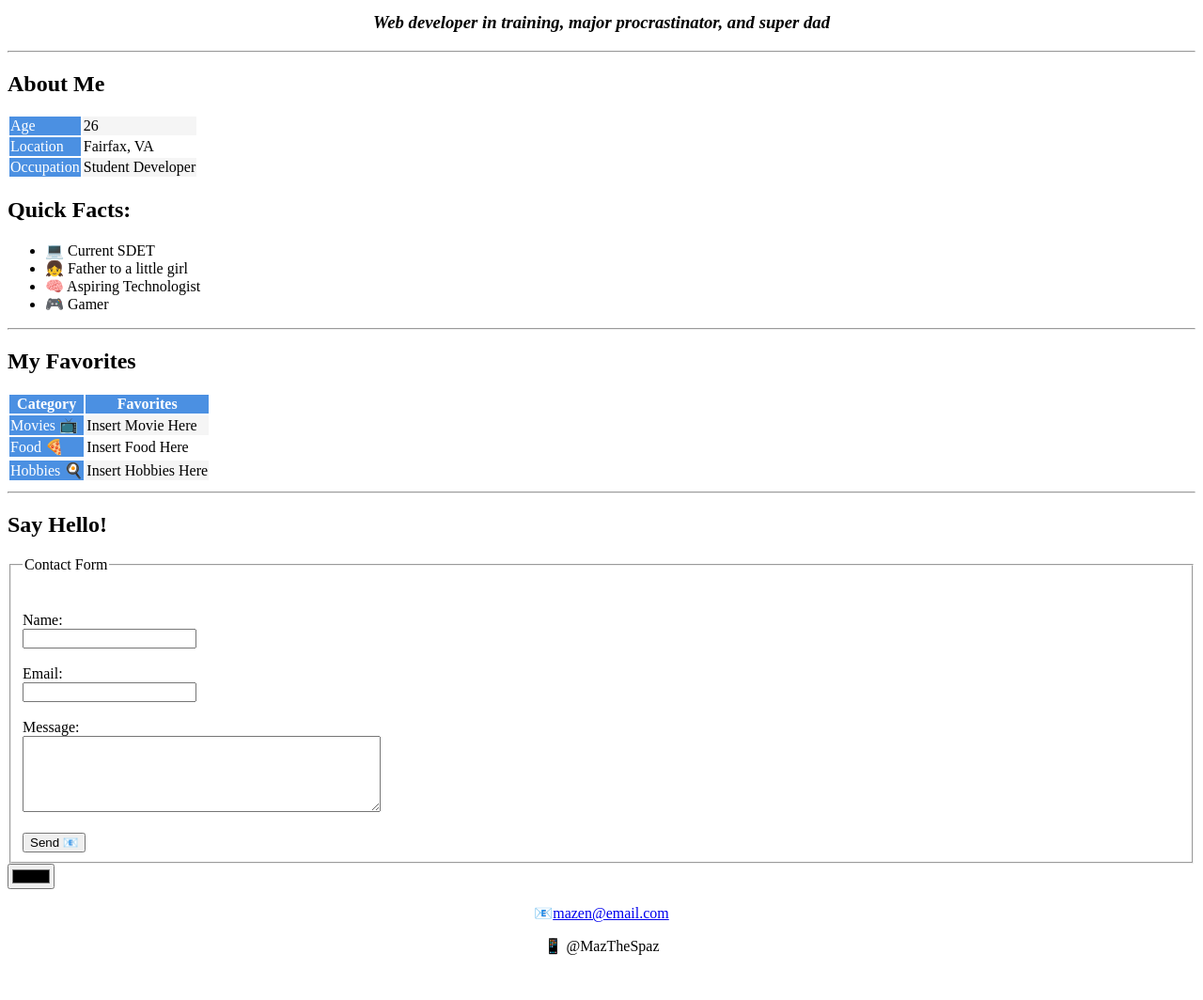
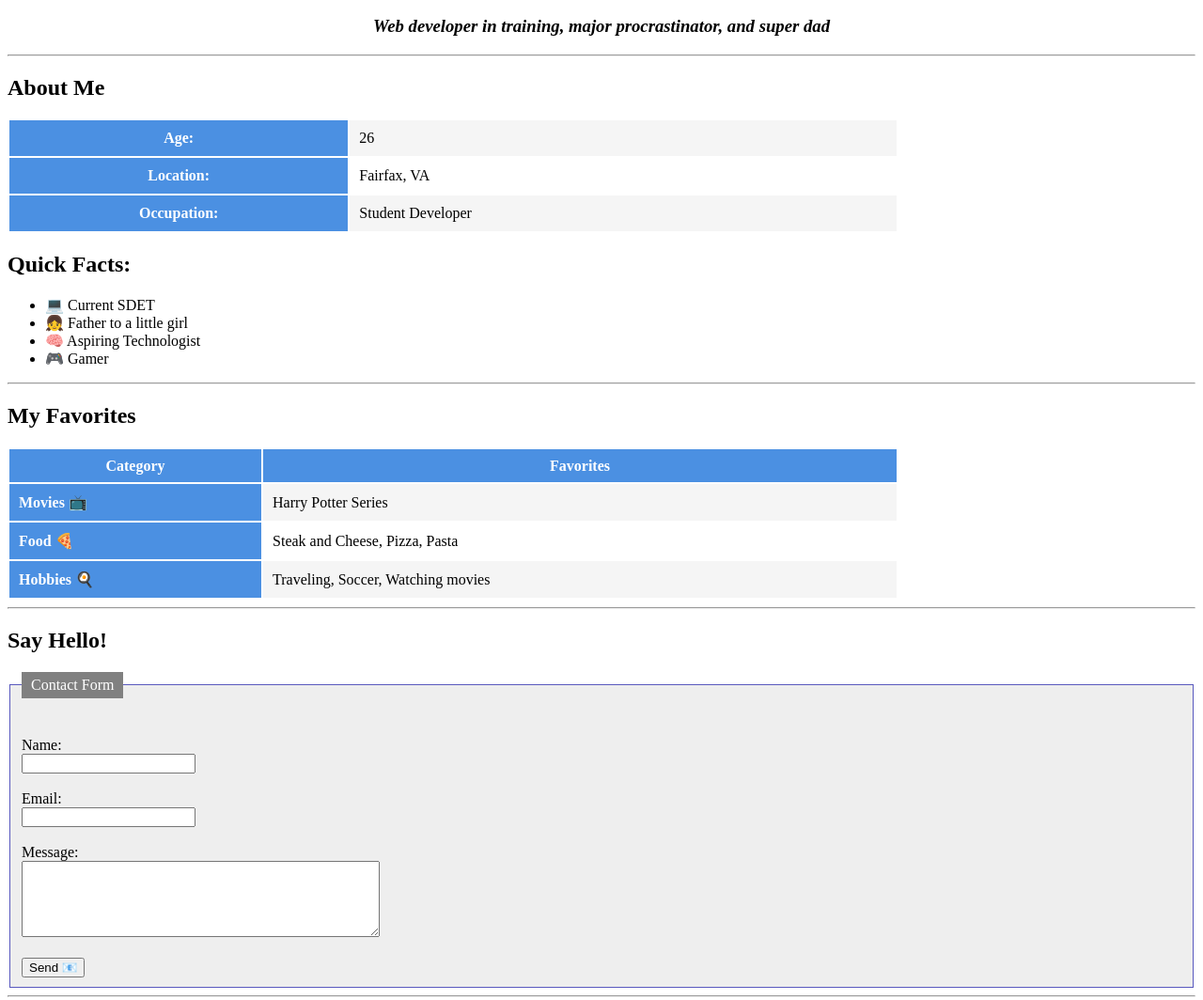
Before and after one commit to MazenAbd98/project-personal-profile-html, a plain HTML site: page index.html in a window 1280 px wide. Shown: the part 480-1544 px from the top of the page at 94% size. Before the commit the page ends 1512 px from the top, so only its background shows below. Drawn offline with Linux system fonts and the light colour scheme.

Commit message:
Completed

```diff
--- a/index.html
+++ b/index.html
@@ -7,65 +7,79 @@
     <title>Personal Profile Page</title>
 </head>
 <body>
+    <!-- beginning of header section -->
     <header>
-        <center><img src="https://picsum.photos/id/338/400/400" alt="profile pic"></center>
+        <!-- profile pic with border -->
+        <center><img src="https://picsum.photos/id/338/400/400" alt="profile pic" style="border:2px solid green;"></center>
+        <!-- intro header -->
         <h1><center>&#128075 Hi, I'm Mazen!</center></h1>
-        <h3><i><center>Web developer in training, major procrastinator, and super dad</center></i></h3>
+        <!-- intro description/brief -->
+        <h3><em><center>Web developer in training, major procrastinator, and super dad</center></em></h3>
     </header>
+    <!-- horizontal line -->
     <hr>
-
+    <!-- Section header -->
     <h2>About Me</h2>
-    <table>
-        <tr>
-            <td style="color:white; background-color: #4B90E2;" >Age</td>
-            <td style="background-color: #F5F5F5;">26</td>
+    <!-- customized table for demographics -->
+    <table style="width: 75%;">
+        <tr style="height: 35px;">
+            <td style="color:white; background-color: #4B90E2; text-align: center;"><b>Age:</b></td>
+            <td style="background-color: #F5F5F5; padding: 10px;">26</td>
         </tr>
-        <tr>
-            <td style="color:white; background-color: #4B90E2;" >Location</td>
-            <td>Fairfax, VA</td>
+        <tr style="height: 35px;">
+            <td style="color:white; background-color: #4B90E2; text-align: center;" ><b>Location:</b></td>
+            <td style="padding: 10px;">Fairfax, VA</td>
         </tr>
-        <tr>
-            <td style="color:white; background-color: #4B90E2;" >Occupation</td>
-            <td style="background-color: #F5F5F5;">Student Developer</td>
+        <tr style="height: 35px;">
+            <td style="color:white; background-color: #4B90E2; text-align: center;" ><b>Occupation:</b></td>
+            <td style="background-color: #F5F5F5; padding: 10px;">Student Developer</td>
         </tr>
     </table>
+    <!-- section header -->
     <h2>Quick Facts:</h2>
+    <!-- unordered list with personal facts -->
     <ul>
         <li>&#128187 Current SDET</li>
         <li>&#128103 Father to a little girl</li>
         <li>&#129504 Aspiring Technologist</li>
         <li>&#127918 Gamer</li>
     </ul>
+    <!-- horizontal line -->
     <hr>
+    <!-- section header -->
     <h2>My Favorites</h2>
-    <table>
-        <thead>
+    <!-- customized table for favorites -->
+    <table style="width: 75%;">
+        <thead style="height: 35px;">
             <tr>
                 <th style="color:white; background-color: #4B90E2;">Category</th>
                 <th style="color:white; background-color: #4B90E2;">Favorites</th>
             </tr>
         </thead>
         <tbody>
-            <tr>
-                <td style="color:white; background-color: #4B90E2;">Movies &#128250</td>
-                <td style="background-color: #F5F5F5;">Insert Movie Here</td>
+            <tr style="height: 35px;">
+                <td style="color:white; background-color: #4B90E2; padding: 10px;"><b>Movies</b> &#128250</td>
+                <td style="background-color: #F5F5F5; padding: 10px;">Harry Potter Series</td>
             </tr>
-                <td style="color:white; background-color: #4B90E2;">Food &#127829</td>
-                <td>Insert Food Here</td>
-            <tr>
+            <tr style="height: 35px;">
+                <td style="color:white; background-color: #4B90E2; padding: 10px;"><b>Food</b> &#127829</td>
+                <td style="padding: 10px;">Steak and Cheese, Pizza, Pasta</td>
+
             </tr>
-                <td style="color:white; background-color: #4B90E2;">Hobbies &#127859</td>
-                <td style="background-color: #F5F5F5;">Insert Hobbies Here</td>
-             <tr>
-
+            <tr style="height: 35px;">
+                <td style="color:white; background-color: #4B90E2; padding: 10px;"><b>Hobbies</b> &#127859</td>
+                <td style="background-color: #F5F5F5; padding: 10px;">Traveling, Soccer, Watching movies</td>
             </tr>
         </tbody>
     </table>
+    <!-- horizontal line -->
     <hr>
+    <!-- Contact section header -->
     <h2>Say Hello!</h2>
+    <!-- Custom form with fieldset and legend using inline css styling -->
     <form action="#">
-    <fieldset>
-        <legend>Contact Form</legend>
+    <fieldset style="background-color: #eeeeee; border: 1px solid rgb(89, 89, 190);">
+        <legend style="background-color: gray; color: white; padding: 5px 10px;">Contact Form</legend>
         <br> <br>
         <label for="name">Name:</label> <br>
         <input type="text" width="25" id="name" name="contact">
@@ -79,12 +93,12 @@
         <button type="submit">Send &#128231</button>
     </fieldset>
     </form>
-
-    <input type="color">
-
+    <!-- horizontal line -->
+    <hr>
+    <!-- beginning of footer section -->
     <footer>
         <p><center>&#128231<a href="mailto:mazen@email.com">mazen@email.com</a></center></p>
-        <p><center>&#128241 @MazTheSpaz</center></p>
+        <p><center>&#128241 <a href="https://www.instagram.com/_MazTheSpaz_">@_MazTheSpaz_</a></center></p>
     </footer>
 </body>
 </html>
```
